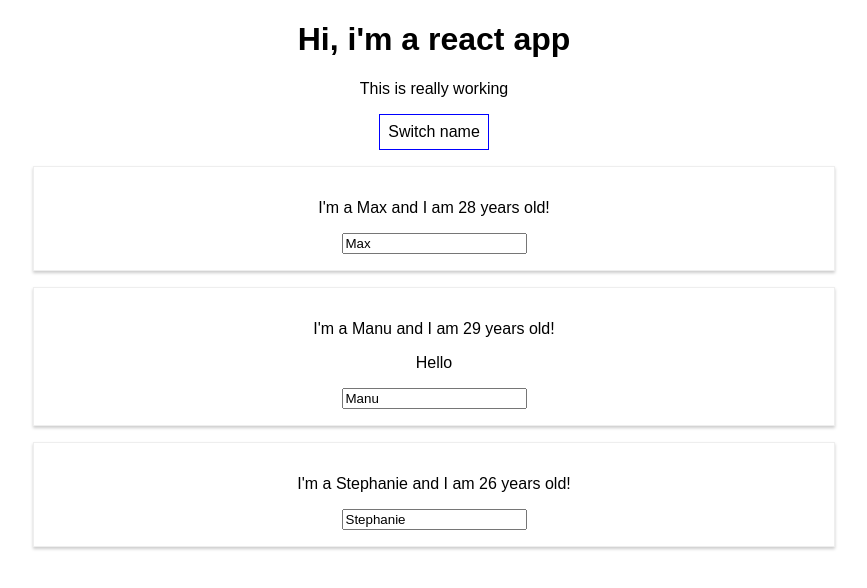
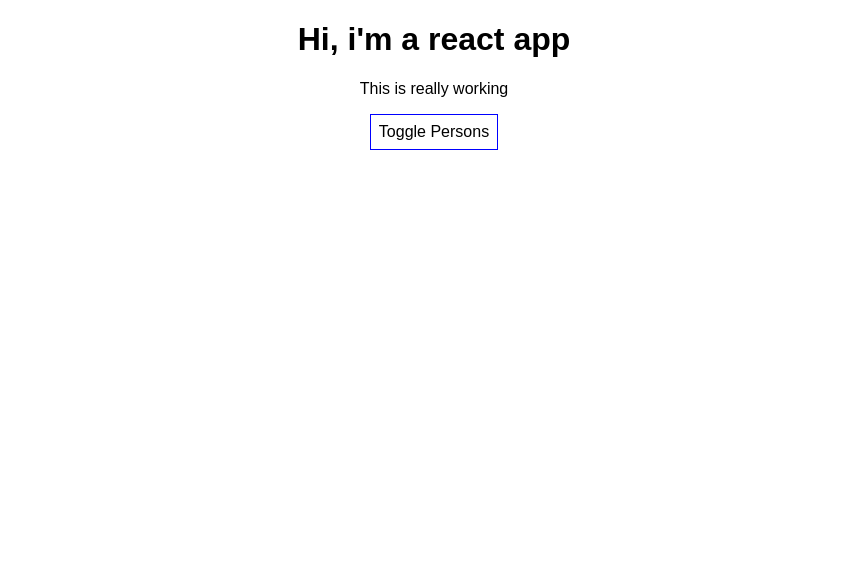
Before and after one commit to dlipinski/react-complete-guide, a React (Create React App) app in the folder fourth_section/lesson/: page / in a window 1280 px wide. Shown: the top 588 px of the page, without its empty margins (206-1073 px from the left). Built offline with nearby package versions, Linux system fonts and the light colour scheme.

Commit message:
53. Rendering Content Conditionally

```diff
--- a/fourth_section/lesson/src/App.js
+++ b/fourth_section/lesson/src/App.js
@@ -9,7 +9,8 @@
         { name: 'Manu', age: 29 },
         { name: 'Stephanie', age: 26 },
     ],
-    otherState: 'some other value'
+    otherState: 'some other value',
+    showPersons: false
   }
 
   switchNameHandler = (newName) => {
@@ -34,6 +35,11 @@
     } )
   }
 
+  togglePersonsHandler = () => {
+    const doesShow= this.state.showPersons;
+    this.setState({showPersons: !doesShow});
+  }
+
   render() {
     const style = {
       backgroundColor: 'white',
@@ -49,7 +55,9 @@
         <p>This is really working</p>
         <button
           style={style}
-          onClick={() => this.switchNameHandler('Maximilian!!')}>Switch name</button>
+          onClick={this.togglePersonsHandler}>Toggle Persons</button>
+        { this.state.showPersons === true ?
+            <div>
               <Person
                 name={this.state.persons[0].name}
                 age={this.state.persons[0].age}/>
@@ -61,6 +69,8 @@
               <Person
                 name={this.state.persons[2].name}
                 age={this.state.persons[2].age}/>
+            </div> : null
+        }
       </div>
     );
     // () => funcs less efficent than bind()
```
Also changed, not shown: fourth_section/lesson/package.json (line endings or trailing spaces). Lines whose indentation alone changed are shown as unchanged.
